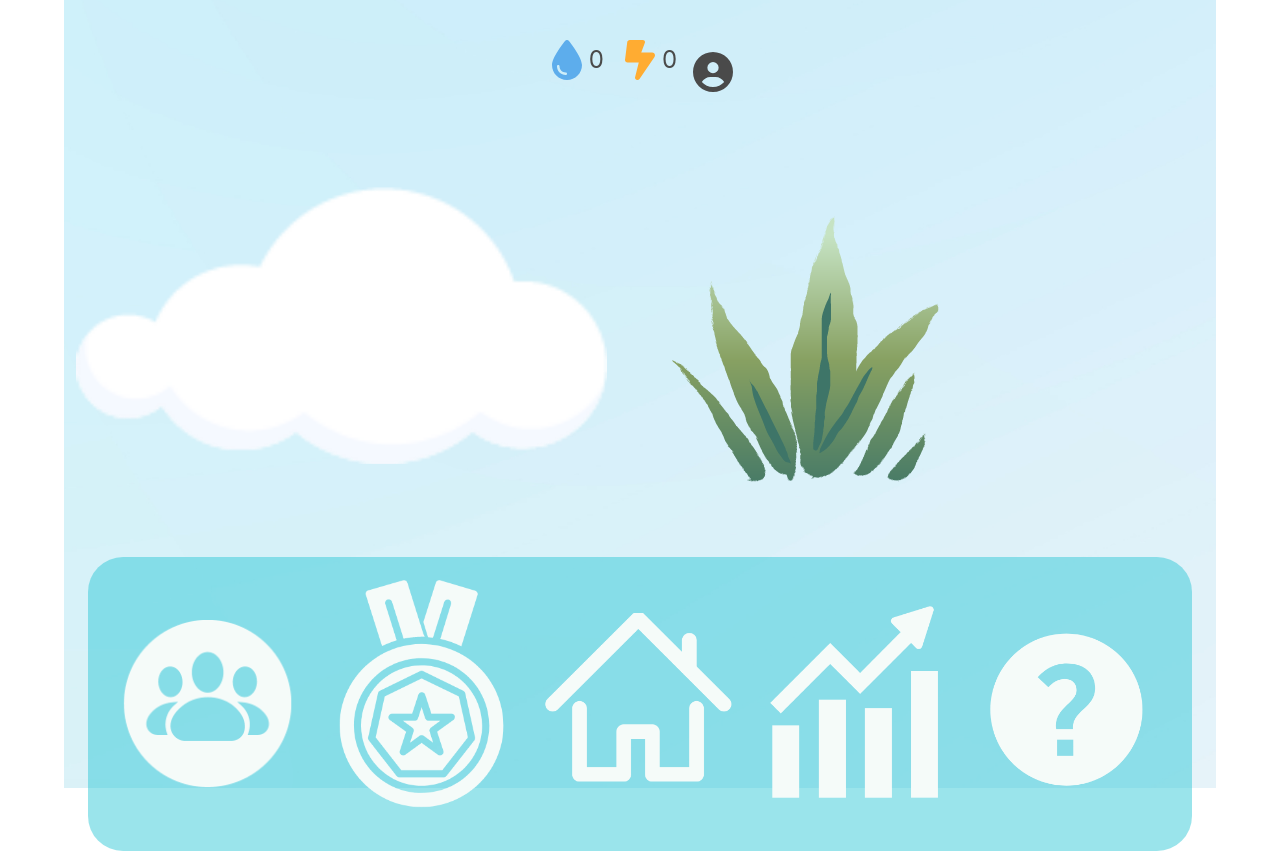
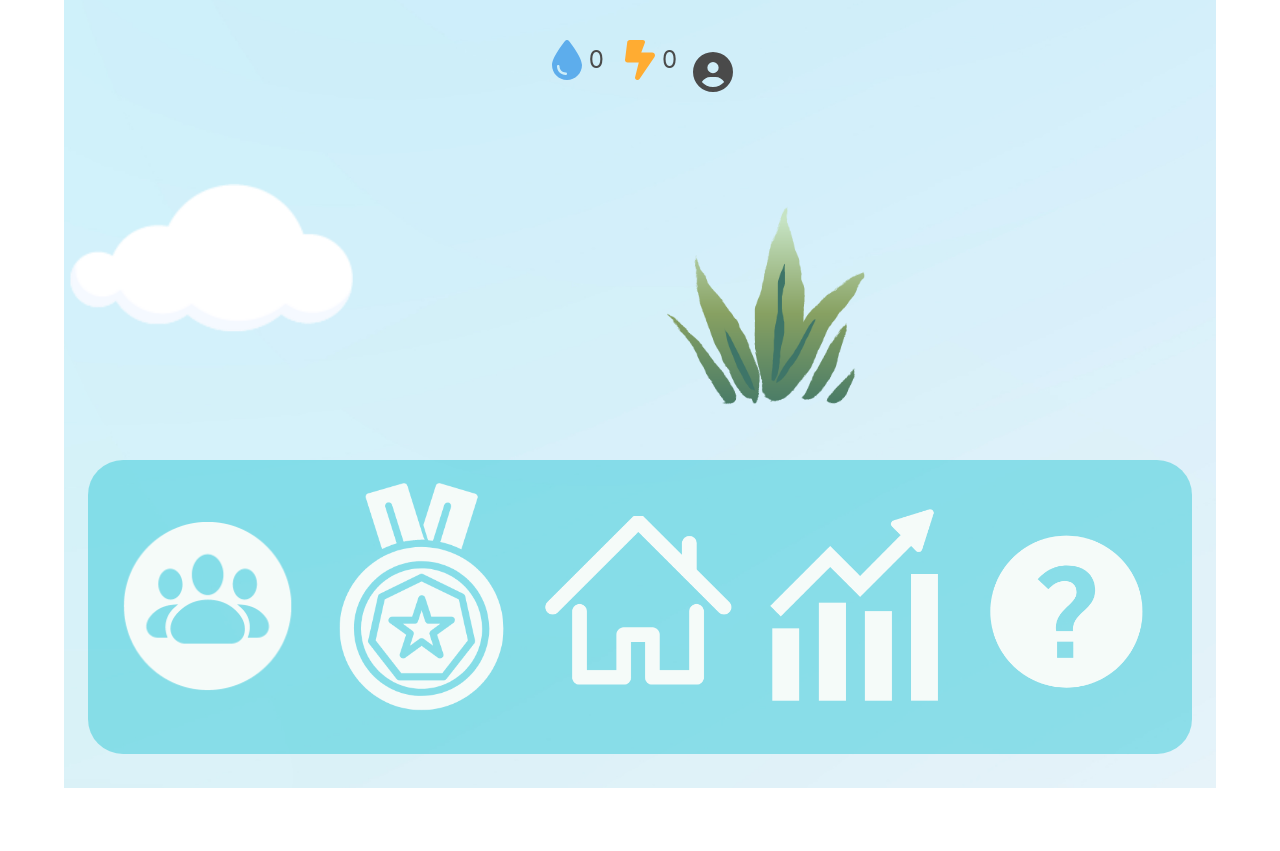
Before and after one commit to rbazin/eco-eco-app, a Vue app in the folder frontend/: page /home in a window 1280 px wide. After the commit the page ends 800 px from the top, so only its background shows below. Built offline with nearby package versions, Linux system fonts and the light colour scheme.

Commit message:
try to center things

```diff
--- a/frontend/src/components/HomePage.vue
+++ b/frontend/src/components/HomePage.vue
@@ -31,12 +31,12 @@
 
     <!--  Main content -->
     <div class="main-content">
-      <div class="columns is-centered is-hcentered has-text-centered">
-        <figure class="column has-text-centered" width="75%">
-          <img class="image" src="../assets/set_2/cloud.png" />
+      <div class="columns is-hcentered">
+        <figure class="column" width="75%">
+          <img class="image" width="300" src="../assets/set_2/cloud.png" />
         </figure>
-        <figure class="column has-text-centered">
-          <img class="image" src="../assets/set_2/tree_1.png" />
+        <figure class="column">
+          <img class="image" width="250px" src="../assets/set_2/tree_1.png" />
         </figure>
       </div>
     </div>
```
